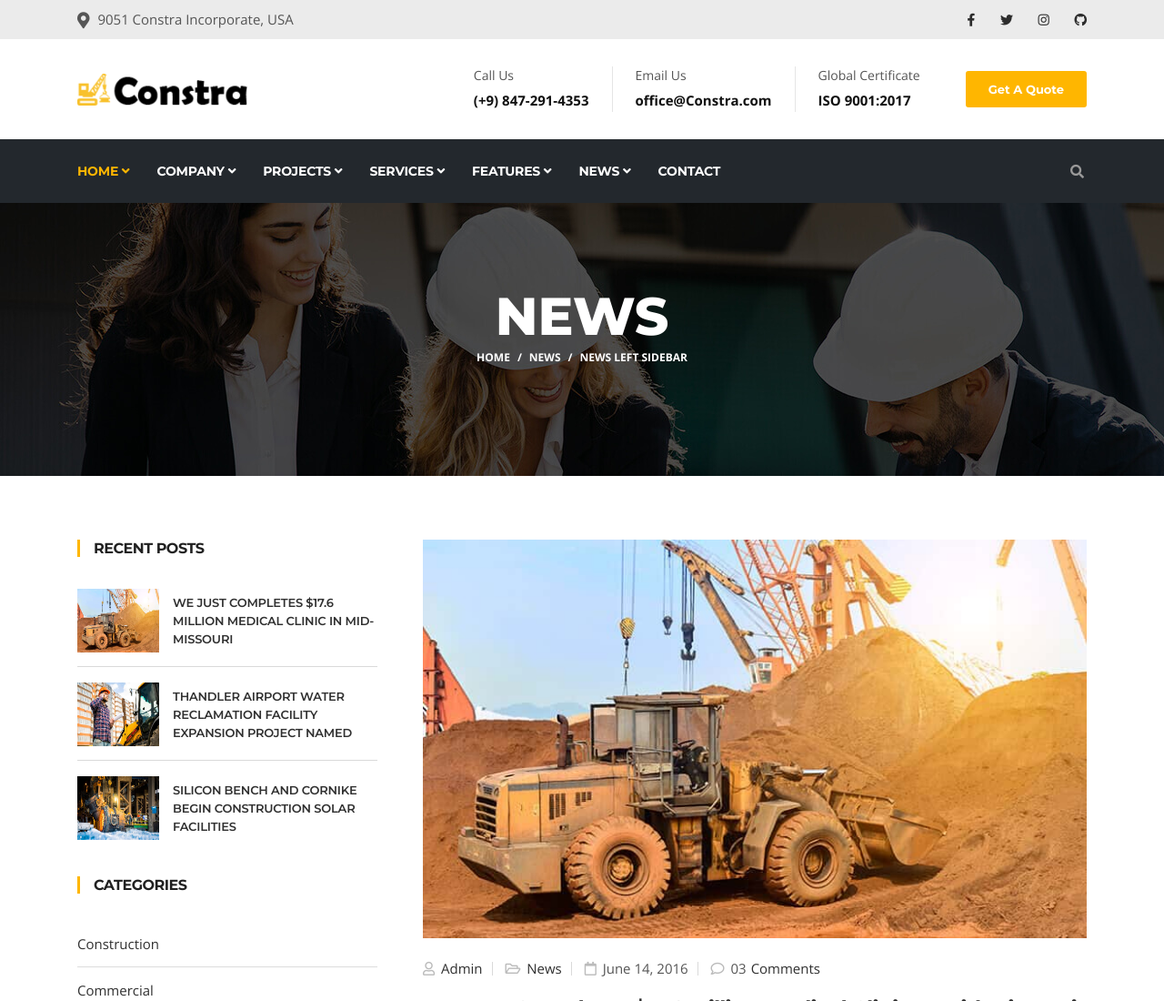
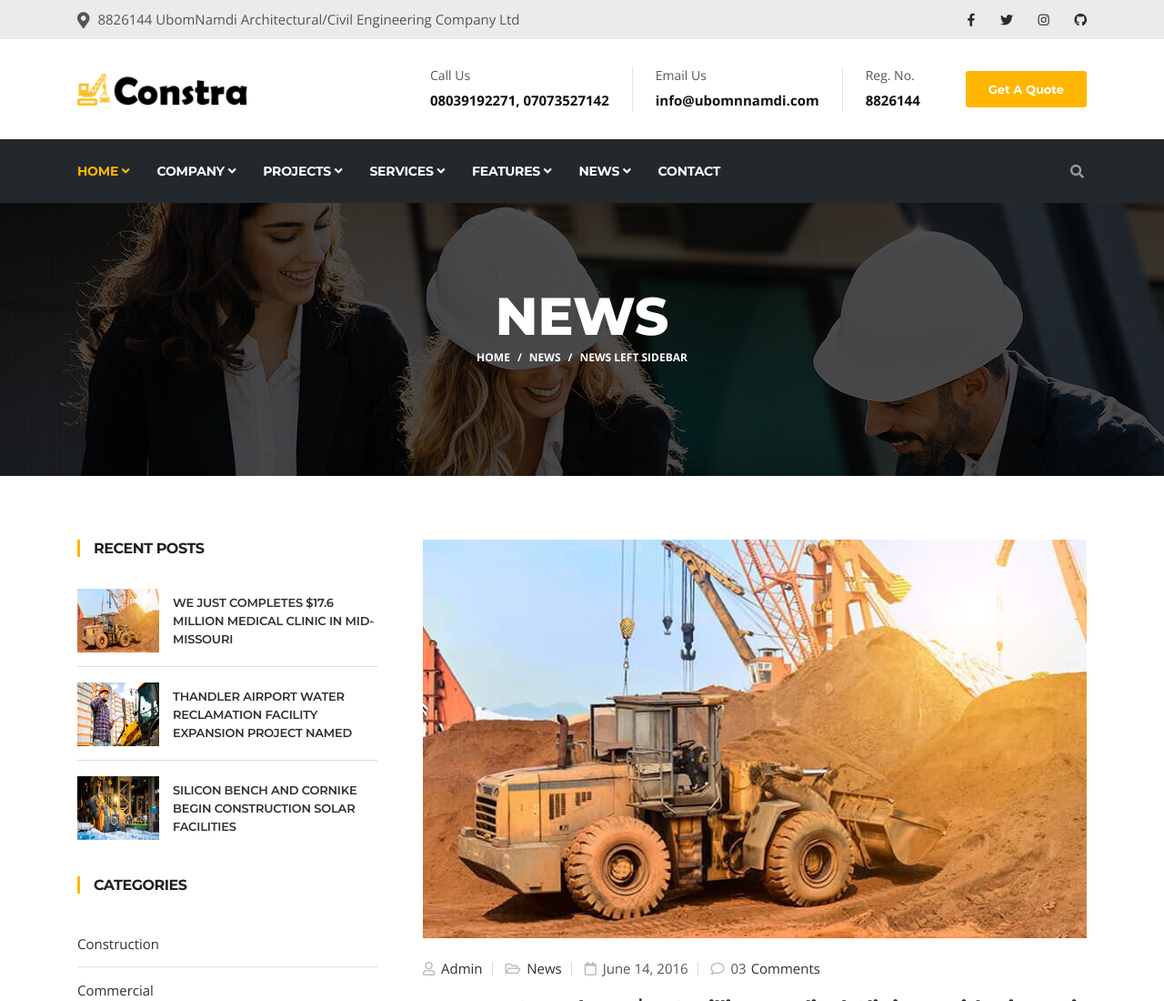
Before and after one commit to Ukeremi/Ubomnnamdiconstruction, a website: page theme/news-left-sidebar.html in a window 1280 px wide. Shown: the top 1100 px of the page at 91% size. Drawn offline with nearby package versions, Linux system fonts and the light colour scheme; some packages are replaced by stand-ins of ours.

Commit message:
news left sidebar update

```diff
--- a/theme/news-left-sidebar.html
+++ b/theme/news-left-sidebar.html
@@ -68,7 +68,7 @@ FACEBOOK: https://www.facebook.com/themefisher
           <div class="row">
               <div class="col-lg-8 col-md-8">
                 <ul class="top-info text-center text-md-left">
-                    <li><i class="fas fa-map-marker-alt"></i> <p class="info-text">9051 Constra Incorporate, USA</p>
+                    <li><i class="fas fa-map-marker-alt"></i> <p class="info-text">8826144 UbomNamdi Architectural/Civil Engineering Company Ltd</p>
                     </li>
                 </ul>
               </div>
@@ -118,7 +118,7 @@ FACEBOOK: https://www.facebook.com/themefisher
                     <div class="info-box">
                       <div class="info-box-content">
                           <p class="info-box-title">Call Us</p>
-                          <p class="info-box-subtitle">(+9) 847-291-4353</p>
+                          <p class="info-box-subtitle">08039192271, 07073527142</p>
                       </div>
                     </div>
                   </li>
@@ -126,15 +126,15 @@ FACEBOOK: https://www.facebook.com/themefisher
                     <div class="info-box">
                       <div class="info-box-content">
                           <p class="info-box-title">Email Us</p>
-                          <p class="info-box-subtitle">office@Constra.com</p>
+                          <p class="info-box-subtitle">info@ubomnnamdi.com</p>
                       </div>
                     </div>
                   </li>
                   <li class="last">
                     <div class="info-box last">
                       <div class="info-box-content">
-                          <p class="info-box-title">Global Certificate</p>
-                          <p class="info-box-subtitle">ISO 9001:2017</p>
+                          <p class="info-box-title">Reg. No.</p>
+                          <p class="info-box-subtitle">8826144</p>
                       </div>
                     </div>
                   </li>
```
